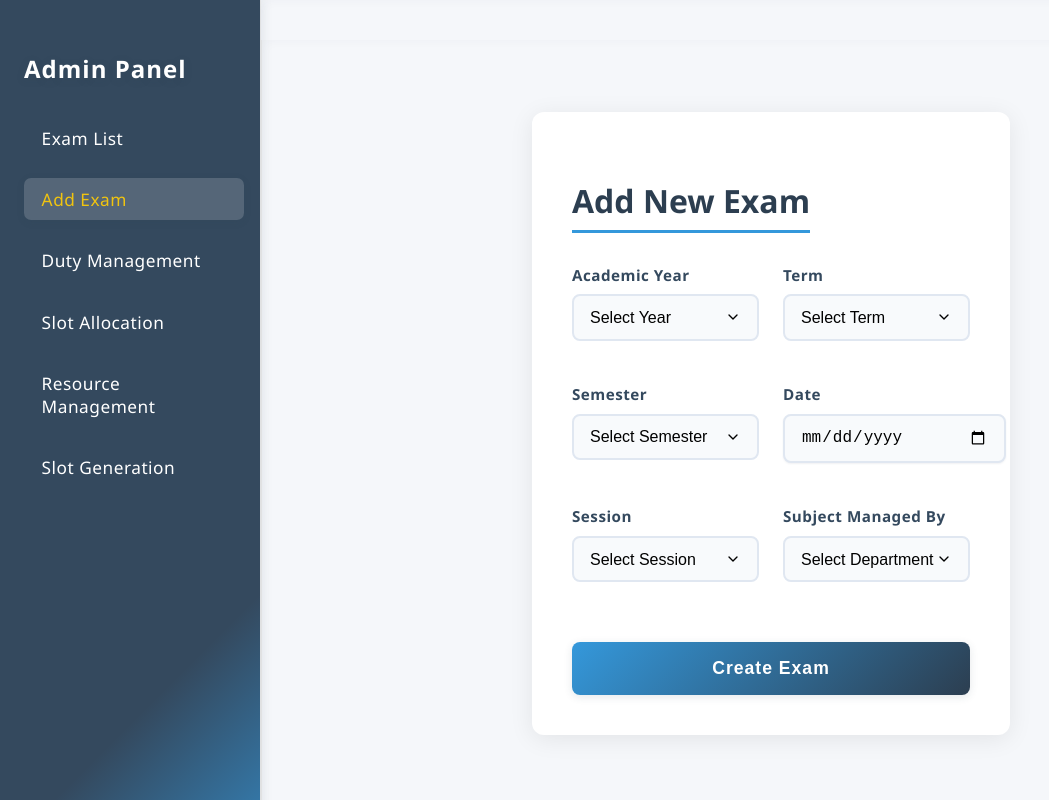
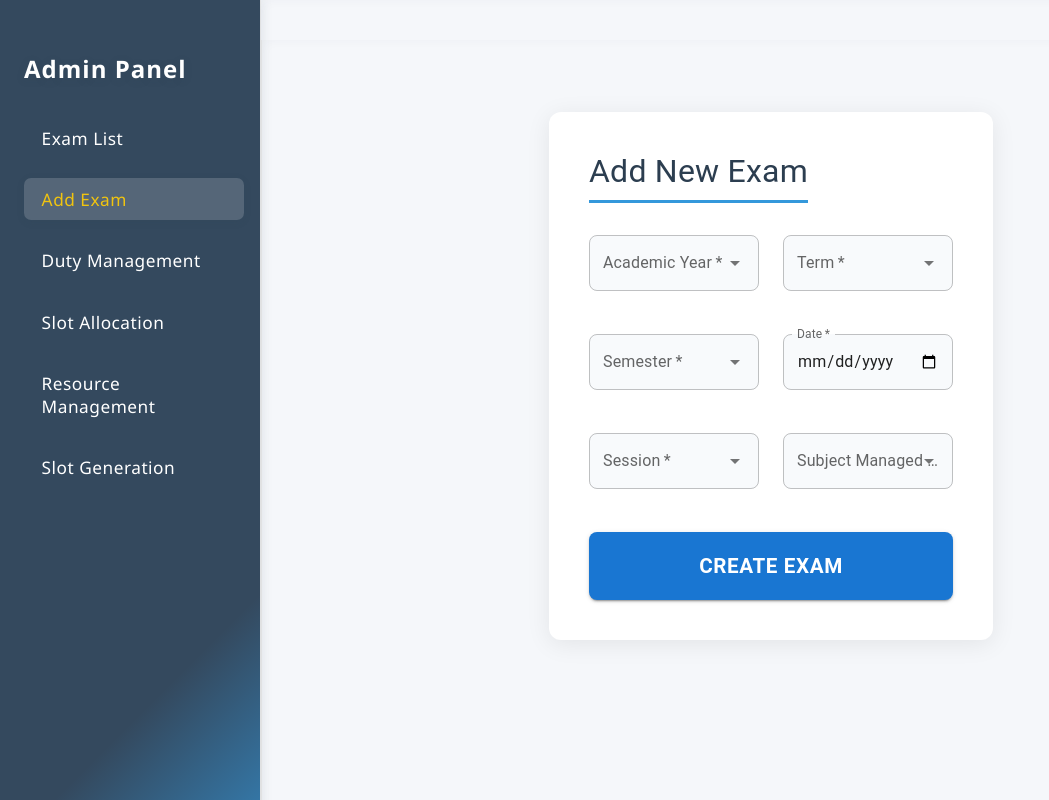
Before and after one commit to Vansh11223344/exampdc, a React (Vite) app: page /admin/exams/add in a window 1280 px wide. Shown: the whole page, without its empty margins (0-1049 px from the left). Built offline with nearby package versions, Linux system fonts and the light colour scheme.

Commit message:
AddExam import mui material ui

```diff
--- a/package.json
+++ b/package.json
@@ -11,7 +11,7 @@
   },
   "dependencies": {
     "@emotion/react": "^11.14.0",
-    "@emotion/styled": "^11.14.0",
+    "@emotion/styled": "^11.14.1",
     "@mui/icons-material": "^7.1.2",
     "@mui/material": "^7.1.2",
     "react": "^19.1.0",
--- a/src/Admin/AddExam.css
+++ b/src/Admin/AddExam.css
@@ -7,6 +7,8 @@
   background: #fff;
   border-radius: 12px;
   box-shadow: 0 4px 24px rgba(0,0,0,0.08);
+    max-height: 80vh;   /* or any height you prefer */
+  overflow-y: auto;
 }
 
 .add-exam-container h2 {
@@ -66,16 +68,15 @@
 
 .btn-primary {
   grid-column: 1 / -1;
-  background: linear-gradient(135deg, #3498db, #2c3e50);
+  background: #1976d2;
   color: white;
   padding: 1rem 2rem;
   border: none;
   border-radius: 8px;
-  font-size: 1.1rem;
+  font-size: 1.2rem;
   font-weight: 600;
   cursor: pointer;
   transition: transform 0.2s, box-shadow 0.2s;
-  margin-top: 1rem;
 }
 
 .btn-primary:hover {
@@ -122,3 +123,11 @@
   color: #7f8c8d;
   pointer-events: none;
 }
+.add-exam-heading {
+  color: #2c3e50;
+  font-size: 2rem;
+  margin-bottom: 2rem;
+  padding-bottom: 0.5rem;
+  border-bottom: 3px solid #3498db;
+  display: inline-block;
+}
--- a/src/Admin/AddExam.jsx
+++ b/src/Admin/AddExam.jsx
@@ -1,5 +1,15 @@
 // src/Admin/AddExam.jsx
 import { useState } from "react";
+import {
+  FormControl,
+  InputLabel,
+  Select,
+  MenuItem,
+  TextField,
+  Button,
+  Typography,
+  Box
+} from '@mui/material';
 import "./AddExam.css";
 
 const courseOptions = {
@@ -54,19 +64,13 @@ const AddExam = () => {
     resourceRequiredCount: "",
   });
 
-  // Handle input changes
   const handleChange = (e) => {
     const { name, value } = e.target;
-    setFormData((prev) => ({
-      ...prev,
-      [name]: value,
-    }));
+    setFormData((prev) => ({ ...prev, [name]: value }));
   };
 
-  // Handle form submission
   const handleSubmit = (e) => {
     e.preventDefault();
-    // Submit logic here (API call or state update)
     alert("Exam Created Successfully!");
     setFormData({
       academicYear: "",
@@ -89,256 +93,395 @@ const AddExam = () => {
     });
   };
 
-  // Dynamic course and branch logic
-  const showBranch =
-    ["5", "6", "7"].includes(formData.semester) && formData.semester !== "";
+  const showBranch = ["5", "6", "7"].includes(formData.semester);
   const showCourse = formData.semester !== "";
 
   return (
+
     <div className="main-content">
+
       <div className="add-exam-container">
-        <h2>Add New Exam</h2>
-        <form className="exam-form" onSubmit={handleSubmit}>
+        <Typography variant="h4" component="h2" sx={{
+          color: '#2c3e50',
+          fontSize: '2rem',
+          marginBottom: '2rem',
+          paddingBottom: '0.5rem',
+          borderBottom: '3px solid #3498db',
+          display: 'inline-block'
+        }}>
+          Add New Exam
+        </Typography>
+
+        <Box component="form" className="exam-form" onSubmit={handleSubmit}>
           {/* Academic Year */}
-          <div className="form-group">
-            <label>Academic Year</label>
-            <select
+          <FormControl fullWidth required sx={{ marginBottom: '1.2rem' }}>
+            <InputLabel id="academicYear-label">Academic Year</InputLabel>
+            <Select
+              labelId="academicYear-label"
               name="academicYear"
               value={formData.academicYear}
               onChange={handleChange}
-              required
+              label="Academic Year"
+              sx={{
+                borderRadius: '8px',
+                background: '#f8fafc',
+                fontSize: '1rem',
+              }}
             >
-              <option value="">Select Year</option>
-              <option value="2024-25">2024-25</option>
-              <option value="2023-24">2023-24</option>
-            </select>
-          </div>
+              <MenuItem value=""><em>Select Year</em></MenuItem>
+              <MenuItem value="2024-25">2024-25</MenuItem>
+              <MenuItem value="2023-24">2023-24</MenuItem>
+            </Select>
+          </FormControl>
 
           {/* Term */}
-          <div className="form-group">
-            <label>Term</label>
-            <select
+          <FormControl fullWidth required sx={{ marginBottom: '1.2rem' }}>
+            <InputLabel id="term-label">Term</InputLabel>
+            <Select
+              labelId="term-label"
               name="term"
               value={formData.term}
               onChange={handleChange}
-              required
+              label="Term"
+              sx={{
+                borderRadius: '8px',
+                background: '#f8fafc',
+                fontSize: '1rem',
+              }}
             >
-              <option value="">Select Term</option>
-              <option value="Mid-term">Mid-term</option>
-              <option value="Final Exam">Final Exam</option>
-            </select>
-          </div>
+              <MenuItem value=""><em>Select Term</em></MenuItem>
+              <MenuItem value="Mid-term">Mid-term</MenuItem>
+              <MenuItem value="Final Exam">Final Exam</MenuItem>
+            </Select>
+          </FormControl>
 
           {/* Semester */}
-          <div className="form-group">
-            <label>Semester</label>
-            <select
+          <FormControl fullWidth required sx={{ marginBottom: '1.2rem' }}>
+            <InputLabel id="semester-label">Semester</InputLabel>
+            <Select
+              labelId="semester-label"
               name="semester"
               value={formData.semester}
               onChange={handleChange}
-              required
+              label="Semester"
+              sx={{
+                borderRadius: '8px',
+                background: '#f8fafc',
+                fontSize: '1rem',
+              }}
             >
-              <option value="">Select Semester</option>
+              <MenuItem value=""><em>Select Semester</em></MenuItem>
               {[1, 2, 3, 4, 5, 6, 7].map((sem) => (
-                <option key={sem} value={sem}>
-                  {sem}
-                </option>
+                <MenuItem key={sem} value={sem}>{sem}</MenuItem>
               ))}
-            </select>
-          </div>
+            </Select>
+          </FormControl>
 
           {/* Branch (only for 5/6/7) */}
           {showBranch && (
-            <div className="form-group">
-              <label>Branch</label>
-              <select
+            <FormControl fullWidth required sx={{ marginBottom: '1.2rem' }}>
+              <InputLabel id="branch-label">Branch</InputLabel>
+              <Select
+                labelId="branch-label"
                 name="branch"
                 value={formData.branch}
                 onChange={handleChange}
-                required
+                label="Branch"
+                sx={{
+                  borderRadius: '8px',
+                  background: '#f8fafc',
+                  fontSize: '1rem',
+                }}
               >
-                <option value="">Select Branch</option>
+                <MenuItem value=""><em>Select Branch</em></MenuItem>
                 {branchOptions.map((b) => (
-                  <option key={b.value} value={b.value}>
-                    {b.label}
-                  </option>
+                  <MenuItem key={b.value} value={b.value}>{b.label}</MenuItem>
                 ))}
-              </select>
-            </div>
+              </Select>
+            </FormControl>
           )}
 
           {/* Course (dynamic) */}
           {showCourse && (
-            <div className="form-group">
-              <label>Course</label>
-              <select
+            <FormControl fullWidth required sx={{ marginBottom: '1.2rem' }}>
+              <InputLabel id="course-label">Course</InputLabel>
+              <Select
+                labelId="course-label"
                 name="course"
                 value={formData.course}
                 onChange={handleChange}
-                required
+                label="Course"
+                sx={{
+                  borderRadius: '8px',
+                  background: '#f8fafc',
+                  fontSize: '1rem',
+                }}
               >
-                <option value="">Select Course</option>
+                <MenuItem value=""><em>Select Course</em></MenuItem>
                 {(courseOptions[formData.semester] || []).map((course) => (
-                  <option key={course} value={course}>
-                    {course}
-                  </option>
+                  <MenuItem key={course} value={course}>{course}</MenuItem>
                 ))}
-              </select>
-            </div>
+              </Select>
+            </FormControl>
           )}
 
           {/* Date */}
-          <div className="form-group">
-            <label>Date</label>
-            <input
+          <TextField
+            label="Date"
             type="date"
             name="date"
             value={formData.date}
             onChange={handleChange}
             required
+            fullWidth
+            InputLabelProps={{ shrink: true }}
+            sx={{
+              marginBottom: '1.2rem',
+              '& .MuiInputBase-root': {
+                borderRadius: '8px',
+                background: '#f8fafc',
+                fontSize: '1rem',
+              },
+            }}
           />
-          </div>
 
           {/* Session */}
-          <div className="form-group">
-            <label>Session</label>
-            <select
+          <FormControl fullWidth required sx={{ marginBottom: '1.2rem' }}>
+            <InputLabel id="session-label">Session</InputLabel>
+            <Select
+              labelId="session-label"
               name="session"
               value={formData.session}
               onChange={handleChange}
-              required
+              label="Session"
+              sx={{
+                borderRadius: '8px',
+                background: '#f8fafc',
+                fontSize: '1rem',
+              }}
             >
-              <option value="">Select Session</option>
+              <MenuItem value=""><em>Select Session</em></MenuItem>
               {sessionOptions.map((s) => (
-                <option key={s.value} value={s.value}>
-                  {s.label}
-                </option>
+                <MenuItem key={s.value} value={s.value}>{s.label}</MenuItem>
               ))}
-            </select>
-          </div>
+            </Select>
+          </FormControl>
 
           {/* Subject managed by */}
-          <div className="form-group">
-            <label>Subject Managed By</label>
-            <select
+          <FormControl fullWidth required sx={{ marginBottom: '1.2rem' }}>
+            <InputLabel id="subjectDept-label">Subject Managed By</InputLabel>
+            <Select
+              labelId="subjectDept-label"
               name="subjectDept"
               value={formData.subjectDept}
               onChange={handleChange}
-              required
+              label="Subject Managed By"
+              sx={{
+                borderRadius: '8px',
+                background: '#f8fafc',
+                fontSize: '1rem',
+              }}
             >
-              <option value="">Select Department</option>
+              <MenuItem value=""><em>Select Department</em></MenuItem>
               {departmentOptions.map((d) => (
-                <option key={d.value} value={d.value}>
-                  {d.label}
-                </option>
+                <MenuItem key={d.value} value={d.value}>{d.label}</MenuItem>
               ))}
-            </select>
-          </div>
+            </Select>
+          </FormControl>
 
           {/* If Our Department */}
           {formData.subjectDept === "Our" && (
             <>
-              <div className="form-group">
-                <label>Number of Rooms Allotted</label>
-                <input
+              <TextField
+                label="Number of Rooms Allotted"
                 type="number"
                 name="rooms"
-                  min={1}
                 value={formData.rooms}
                 onChange={handleChange}
                 required
+                fullWidth
+                InputProps={{ inputProps: { min: 1 } }}
+                sx={{
+                  marginBottom: '1.2rem',
+                  '& .MuiInputBase-root': {
+                    borderRadius: '8px',
+                    background: '#f8fafc',
+                    fontSize: '1rem',
+                  },
+                }}
               />
-              </div>
-              <div className="form-group">
-                <label>Number of Invigilators</label>
-                <input
+
+              <TextField
+                label="Number of Invigilators"
                 type="number"
                 name="invigilators"
-                  min={1}
                 value={formData.invigilators}
                 onChange={handleChange}
                 required
+                fullWidth
+                InputProps={{ inputProps: { min: 1 } }}
+                sx={{
+                  marginBottom: '1.2rem',
+                  '& .MuiInputBase-root': {
+                    borderRadius: '8px',
+                    background: '#f8fafc',
+                    fontSize: '1rem',
+                  },
+                }}
               />
-              </div>
-              <div className="form-group">
-                <label>Number of Students Eligible</label>
-                <input
+
+              <TextField
+                label="Number of Students Eligible"
                 type="number"
                 name="students"
-                  min={1}
                 value={formData.students}
                 onChange={handleChange}
                 required
+                fullWidth
+                InputProps={{ inputProps: { min: 1 } }}
+                sx={{
+                  marginBottom: '1.2rem',
+                  '& .MuiInputBase-root': {
+                    borderRadius: '8px',
+                    background: '#f8fafc',
+                    fontSize: '1rem',
+                  },
+                }}
               />
-              </div>
-              <div className="form-group">
-                <label>Number of Relievers</label>
-                <input
+
+              <TextField
+                label="Number of Relievers"
                 type="number"
                 name="relievers"
-                  min={0}
                 value={formData.relievers}
                 onChange={handleChange}
+                fullWidth
+                InputProps={{ inputProps: { min: 0 } }}
+                sx={{
+                  marginBottom: '1.2rem',
+                  '& .MuiInputBase-root': {
+                    borderRadius: '8px',
+                    background: '#f8fafc',
+                    fontSize: '1rem',
+                  },
+                }}
               />
-              </div>
-              <div className="form-group">
-                <label>Number of Squads</label>
-                <input
+
+              <TextField
+                label="Number of Squads"
                 type="number"
                 name="squads"
-                  min={0}
                 value={formData.squads}
                 onChange={handleChange}
+                fullWidth
+                InputProps={{ inputProps: { min: 0 } }}
+                sx={{
+                  marginBottom: '1.2rem',
+                  '& .MuiInputBase-root': {
+                    borderRadius: '8px',
+                    background: '#f8fafc',
+                    fontSize: '1rem',
+                  },
+                }}
               />
-              </div>
-              <div className="form-group">
-                <label>Resources Requested from Another Department</label>
-                <input
-                  type="text"
+
+              <TextField
+                label="Resources Requested from Another Department (Department Name)"
                 name="resourceDept"
-                  placeholder="Department Name"
                 value={formData.resourceDept}
                 onChange={handleChange}
+                fullWidth
+                sx={{
+                  marginBottom: '1.2rem',
+                  '& .MuiInputBase-root': {
+                    borderRadius: '8px',
+                    background: '#f8fafc',
+                    fontSize: '1rem',
+                  },
+                }}
               />
-                <input
+
+              <TextField
+                label="Number of Resources Requested"
                 type="number"
                 name="resourceCount"
-                  min={0}
-                  placeholder="Number of Resources"
                 value={formData.resourceCount}
                 onChange={handleChange}
+                fullWidth
+                InputProps={{ inputProps: { min: 0 } }}
+                sx={{
+                  marginBottom: '1.2rem',
+                  '& .MuiInputBase-root': {
+                    borderRadius: '8px',
+                    background: '#f8fafc',
+                    fontSize: '1rem',
+                  },
+                }}
               />
-              </div>
             </>
           )}
 
           {/* If Other Department */}
           {formData.subjectDept === "Other" && (
-            <div className="form-group">
-              <label>Resources Required from Our Department</label>
-              <input
-                type="text"
+            <>
+              <TextField
+                label="Resources Required from Our Department (Department Name)"
                 name="resourceRequiredDept"
-                placeholder="Department Name"
                 value={formData.resourceRequiredDept}
                 onChange={handleChange}
+                fullWidth
+                sx={{
+                  marginBottom: '1.2rem',
+                  '& .MuiInputBase-root': {
+                    borderRadius: '8px',
+                    background: '#f8fafc',
+                    fontSize: '1rem',
+                  },
+                }}
               />
-              <input
+
+              <TextField
+                label="Number of Resources Required"
                 type="number"
                 name="resourceRequiredCount"
-                min={0}
-                placeholder="Number of Resources"
                 value={formData.resourceRequiredCount}
                 onChange={handleChange}
+                fullWidth
+                InputProps={{ inputProps: { min: 0 } }}
+                sx={{
+                  marginBottom: '1.2rem',
+                  '& .MuiInputBase-root': {
+                    borderRadius: '8px',
+                    background: '#f8fafc',
+                    fontSize: '1rem',
+                  },
+                }}
               />
-            </div>
+            </>
           )}
 
           {/* Submit Button */}
-          <button type="submit" className="btn-primary">
+          <Button
+            type="submit"
+            variant="contained"
+            sx={{
+              backgroundColor: '#1976d2',
+              color: 'white',
+              padding: '1rem 2rem',
+              borderRadius: '8px',
+              fontSize: '1.29rem',
+              fontWeight: 600,
+              gridColumn: '1 / -1',
+              '&:hover': {
+                backgroundColor: '#1565c0',
+                transform: 'translateY(-1px)',
+                boxShadow: '0 4px 12px rgba(52, 152, 219, 0.25)',
+              },
+            }}
+          >
             Create Exam
-          </button>
-        </form>
+          </Button>
+        </Box>
       </div>
     </div>
   );
```
Also changed, not shown: 1 other file (tests, documents, lock files or other folders). Lines whose indentation alone changed are shown as unchanged.
